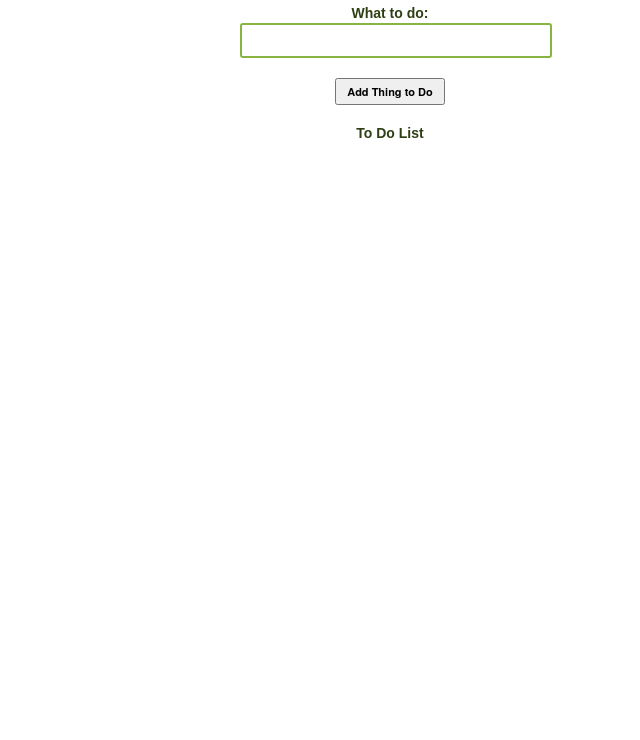
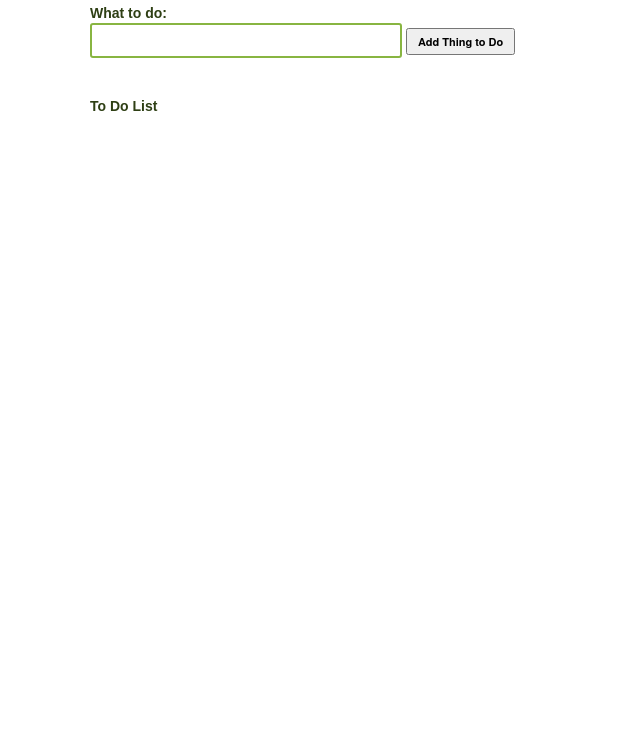
Before and after one commit to mroswell/codefellows-to-do, a plain HTML site: page index.html in a window 1280 px wide. Shown: the part 60-800 px from the top of the page, without its empty margins (250-890 px from the left). Drawn offline with nearby package versions, Linux system fonts and the light colour scheme.

Commit message:
Center the to-do list
Center the outer div, left align the rest.

```diff
--- a/index.html
+++ b/index.html
@@ -8,6 +8,7 @@
 <title>To Do List</title>
 </head>
 <body>
+<div id="left">
   <div class="title">Do Stuff!</div>
 <form>
     <label for="todo">
@@ -19,6 +20,6 @@
 <div class="heading">To Do List</div>
 <div>
     <ul id="gohere"></ul>
-</div>
+</div></div>
 </body>
 </html>
--- a/style.css
+++ b/style.css
@@ -34,7 +34,10 @@ button{
 }
 
 body {
-    width: 300px;
-    margin: 0px auto;
+    width: 600px;
+    margin:  0px auto;
     text-align: center;
 }
+#left {
+    text-align: left;
+}
```
